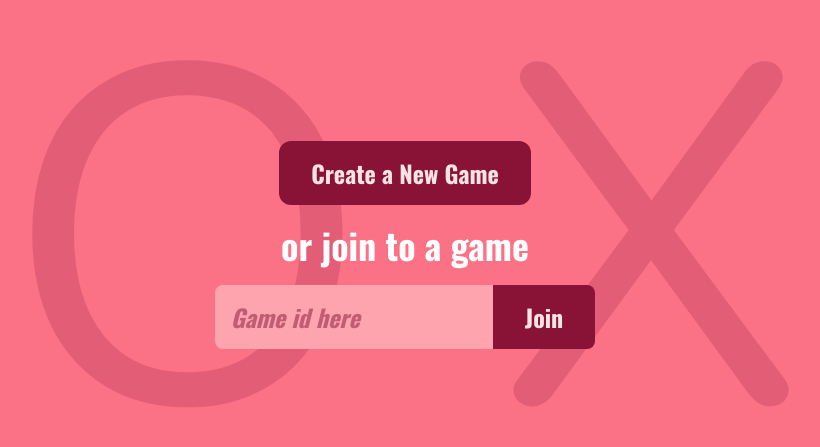
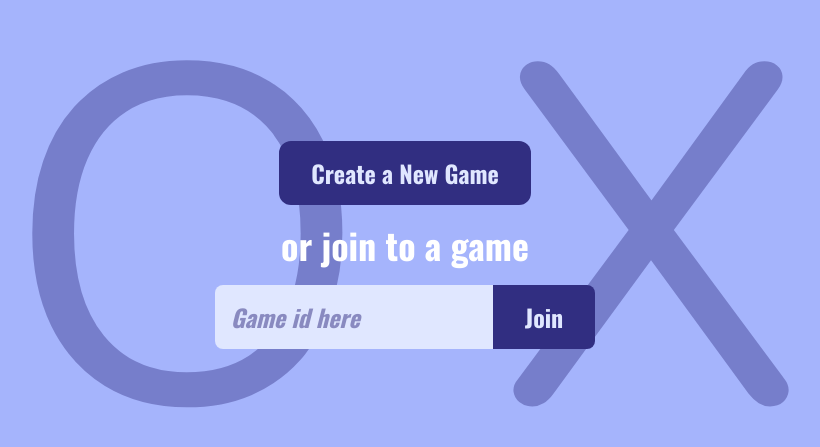
Before and after one commit to cooskun/gomoku, a Next.js app: page / in a window 1280 px wide. Shown: the part 155-602 px from the top of the page, without its empty margins (235-1055 px from the left). Built offline with nearby package versions, Linux system fonts and the light colour scheme; no server answers.

Commit message:
Turn the color theme to indigo

```diff
--- a/src/components/Board.tsx
+++ b/src/components/Board.tsx
@@ -107,10 +107,10 @@ const Board: FC<Props> = ({ data, gameId, playerId }) => {
         <span className="relative right-40">X</span>
         <span className="relative left-56">O</span>
       </Waterfall>
-      <h1 className="text-center text-rose-900 text-7xl">
+      <h1 className="text-center text-indigo-900 text-7xl">
         {score?.host} - {score?.guest}
       </h1>
-      <p className="mb-5 text-center text-7xl text-rose-900">
+      <p className="mb-5 text-center text-7xl text-indigo-900">
         {cx({
           "You won": winner && areYouWinner,
           "You lost": winner && !areYouWinner,
--- a/src/components/Button.tsx
+++ b/src/components/Button.tsx
@@ -5,7 +5,7 @@ type ButtonProps = ButtonHTMLAttributes<HTMLButtonElement>;
 const Button: FC<ButtonProps> = ({ children, className, ...rest }) => {
   return (
     <button
-      className={`bg-rose-900 py-4 px-8 text-rose-100 text-2xl outline-rose-900 select-none ${className}`}
+      className={`bg-indigo-900 py-4 px-8 text-indigo-100 text-2xl outline-rose-900 select-none ${className}`}
       {...rest}
     >
       {children}
--- a/src/components/Cursor.tsx
+++ b/src/components/Cursor.tsx
@@ -27,7 +27,7 @@ const Cursor: FC<Props> = ({ value }) => {
   return (
     <div
       ref={cursorRef}
-      className="font-nunito font-extrabold text-rose-900 text-2xl fixed pointer-events-none z-50"
+      className="font-nunito font-extrabold text-indigo-900 text-2xl fixed pointer-events-none z-50"
     >
       {value}
     </div>
--- a/src/components/Square.tsx
+++ b/src/components/Square.tsx
@@ -19,12 +19,12 @@ const Square: FC<Props> = ({
   const buttonClasses = cx(
     "w-8 aspect-square",
     "font-nunito font-extrabold text-2xl leading-7",
-    "cursor-none select-none hover:bg-rose-900/30",
-    "border-rose-900",
+    "cursor-none select-none hover:bg-indigo-900/30",
+    "border-indigo-900",
     {
-      "text-blue-900": value === "X",
-      "text-green-900": value !== "X",
-      "bg-rose-900/30": isWinningSquare,
+      "text-green-900": value === "X",
+      "text-yellow-300": value !== "X",
+      "bg-indigo-900/30": isWinningSquare,
       "border-t-2": index > 18,
       "border-l-2": index % 19 !== 0,
     }
--- a/src/components/Viewport.tsx
+++ b/src/components/Viewport.tsx
@@ -9,7 +9,7 @@ interface Props {
 const Main: FC<Props> = ({ children, shouldHideCursor }) => {
   const classes = cx(
     "relative h-screen p8",
-    "bg-rose-400 text-white",
+    "bg-indigo-300 text-white",
     "flex flex-col items-center justify-center gap-4",
     { "cursor-none": shouldHideCursor }
   );
--- a/src/components/Waterfall.tsx
+++ b/src/components/Waterfall.tsx
@@ -8,7 +8,7 @@ interface Props {
 const Waterfall: FC<Props> = ({ children, className }) => {
   return (
     <div
-      className={`font-nunito font-thin text-waterfall leading-none text-rose-900/20 pointer-events-none ${className}`}
+      className={`font-nunito font-thin text-waterfall leading-none text-indigo-900/40 pointer-events-none ${className}`}
     >
       {children}
     </div>
--- a/src/pages/index.tsx
+++ b/src/pages/index.tsx
@@ -33,7 +33,7 @@ export default function Home() {
           <input
             type="text"
             placeholder="Game id here"
-            className="bg-rose-300 p-4 text-rose-900 text-2xl rounded-l-lg placeholder:text-rose-900/50 placeholder:italic outline-rose-900"
+            className="bg-indigo-100 p-4 text-rose-900 text-2xl rounded-l-lg placeholder:text-indigo-900/50 placeholder:italic outline-rose-900"
             value={gameIdToJoin}
             onChange={(e) => setGameIdToJoin(e.target.value)}
           />
```
